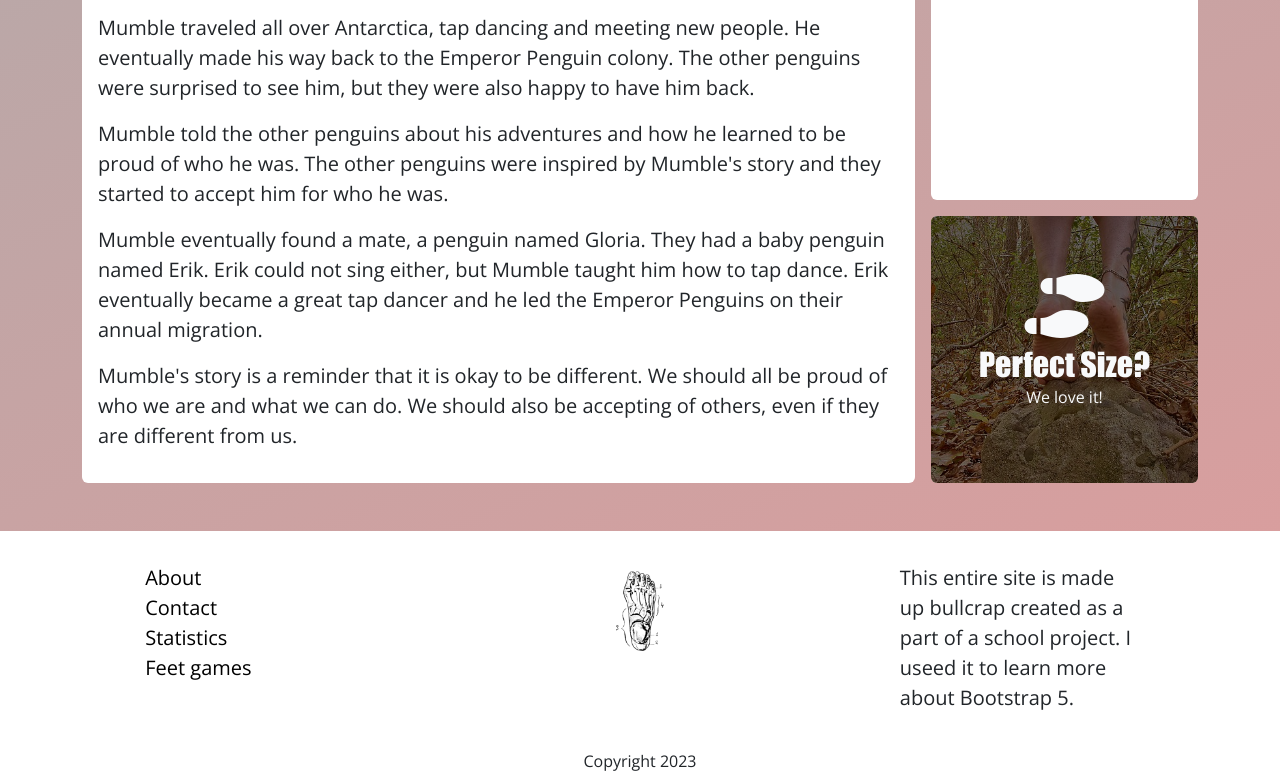
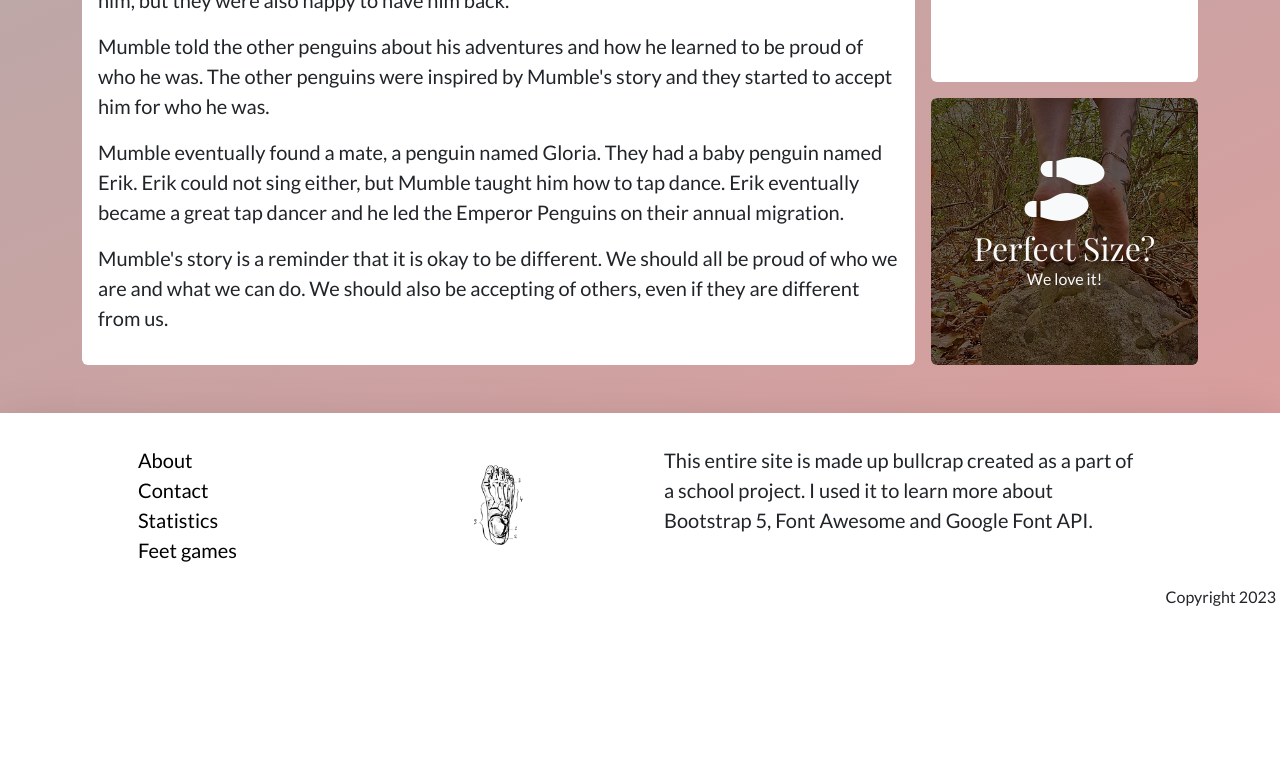
Before and after one commit to daBard/ecu-perfectly-sized-feet, a plain HTML site: page index.html in a window 1280 px wide. Shown: the part 1777-2558 px from the top of the page. After the commit the page ends 2394 px from the top, so only its background shows below. Drawn offline with nearby package versions, Linux system fonts and the light colour scheme.

Commit message:
worked on footer

```diff
--- a/css/style.css
+++ b/css/style.css
@@ -9,7 +9,7 @@
 
 h1, h2, h3, h4, h5, h6 {
     color: var(--bs-primary);
-    font-family: myImpact;
+    font-family: "Playfair Display";
     text-transform: capitalize;
 }
 
@@ -19,7 +19,7 @@ html {
 
 body {
     background-color: transparent;
-    --bs-body-font-family: "Open sans", sans-serif;
+    --bs-body-font-family: "Lato", sans-serif;
 }
 
 .brand {
@@ -40,10 +40,8 @@ body {
     --bs-card-border-width: 0;
 }
 
-.card-title, .navbar-brand div {
-    font-family: myImpact;
+.navbar-brand span {
+    text-transform: capitalize;
+    font-family: "Allura";
+    line-height: 1.8rem;
 }
-
-.navbar-brand div {
-    text-transform: capitalize;
-}
--- a/index.html
+++ b/index.html
@@ -30,23 +30,25 @@
         <meta name="theme-color" content="#ffffff">
 
         <!-- FONT -->
-        <link rel="stylesheet" type="text/css" href="//fonts.googleapis.com/css?family=Open+Sans">
+        <link rel="stylesheet" type="text/css" href="//fonts.googleapis.com/css?family=Allura">
+        <link rel="stylesheet" type="text/css" href="//fonts.googleapis.com/css?family=Playfair+Display">
+        <link rel="stylesheet" type="text/css" href="//fonts.googleapis.com/css?family=Lato">
 
         <!-- FONTAWESOME -->
         <script src="https://kit.fontawesome.com/3684d119b8.js" crossorigin="anonymous"></script>
 
         <!-- CSS -->
-        <link rel="stylesheet" href="/css/reset.css">
-        <link rel="stylesheet" href="https://cdn.jsdelivr.net/npm/bootstrap@5.3.1/dist/css/bootstrap.min.css" crossorigin="anonymous">
-        <link rel="stylesheet" href="/css/style.css">
+        <link rel="stylesheet" type="text/css" href="/css/reset.css">
+        <link rel="stylesheet" type="text/css" href="https://cdn.jsdelivr.net/npm/bootstrap@5.3.1/dist/css/bootstrap.min.css" crossorigin="anonymous">
+        <link rel="stylesheet" type="text/css" href="/css/style.css">
     </head>
 
     <body>
-      <nav class="navbar navbar-expand-lg bg-body sticky-top">
+      <nav class="navbar navbar-expand-lg bg-body sticky-top shadow-lg">
           <div class="container">
             <a class="navbar-brand brand bg-body d-flex px-3" href="#">
               <img src="/img/foot.png" class="rounded me-3 logo">
-              <div>Perfectly<br>sized<br>feet</div>
+              <span class="display-6 ">Perfectly<br>sized<br>feet</span>
             </a>
             <button class="navbar-toggler" type="button" data-bs-toggle="collapse" data-bs-target="#navbarSupportedContent" aria-controls="navbarSupportedContent" aria-expanded="false" aria-label="Toggle navigation">
               <span class="navbar-toggler-icon"></span>
@@ -177,10 +179,11 @@
         </main>
 
         <footer>
-            <div class="mt-5 pb-6 pt-3 bg-body">
+            <div class="mt-5 pb-6 pt-3 bg-body shadow-lg">
               <div class="container">
                 <div class="row justify-content-center g-3">
-                <div class="col-3 d-flex align-items-start">
+
+                  <div class="col-lg-3 d-flex align-items-center ps-5 h-100">
                   <ul class="list-group p-3">
                     <li class="list-item lead"><a href="" class="link-body-emphasis link-offset-2 link-underline link-underline-opacity-0 link-underline-opacity-75-hover">About</a></li>
                     <li class="list-item lead"><a href="" class="link-body-emphasis link-offset-2 link-underline link-underline-opacity-0 link-underline-opacity-75-hover">Contact</a></li>
@@ -188,20 +191,25 @@
                     <li class="list-item lead"><a href="" class="link-body-emphasis link-offset-2 link-underline link-underline-opacity-0 link-underline-opacity-75-hover">Feet games</a></li>
                   </ul>
                 </div>
-                <div class="col-5">
-                <div class="d-flex justify-content-center align-items-start">
-                  <img src="/img/foot.png" class="rounded m-4 logo">
+
+                <div class="col-lg-3">
+                  <div class="d-flex justify-content-center align-items-center h-100">
+                    <img src="/img/foot.png" class="rounded logo">
+                  </div>
                 </div>
-                </div>
-                <div class="col-3">
-                  <p class="p-3 lead">This entire site is made up bullcrap created as a part of a school project. I useed it to learn more about Bootstrap 5.</p>
+
+                <div class="col-lg h-100 pe-5">
+                  <div class="h-100 d-flex align-items-center">
+                    <span class="p-3 lead">This entire site is made up bullcrap created as a part of a school project. I used it to learn more about Bootstrap 5, Font Awesome and Google Font API.</span>
+                  </div>
                 </div>
               </div>
-              </div>
-              <div class="d-flex justify-content-center pb-1">
-                <span class="py-1">Copyright 2023</span>
-              </div>
             </div>
+
+            <div class="d-flex justify-content-end pb-1 pe-1">
+              <span class="py-1">Copyright 2023</span>
+            </div>
+          </div>
         </footer>
 
         <script src="https://cdn.jsdelivr.net/npm/bootstrap@5.3.1/dist/js/bootstrap.bundle.min.js" integrity="sha384-HwwvtgBNo3bZJJLYd8oVXjrBZt8cqVSpeBNS5n7C8IVInixGAoxmnlMuBnhbgrkm" crossorigin="anonymous"></script>
```
